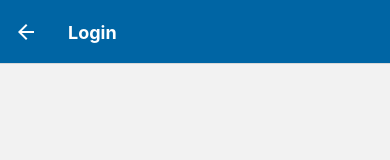
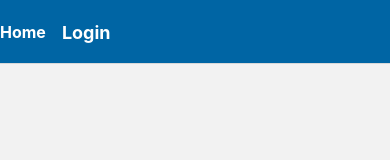
Before and after one commit to anikgvsu/buddybites, a React Native app: screen /Login in a window 390 px wide. Shown: the top 160 px of the page. Built offline with nearby package versions, Linux system fonts and the light colour scheme.

Commit message:
home button in login screen

```diff
--- a/screens/LoginScreen.js
+++ b/screens/LoginScreen.js
@@ -1,4 +1,4 @@
-import React, { useState } from 'react';
+import React, { useState, useEffect } from 'react';
 import { View, TextInput, StyleSheet, Text, TouchableOpacity } from 'react-native';
 
 import { getAuth, signInWithEmailAndPassword } from "firebase/auth";
@@ -8,6 +8,25 @@ const LoginScreen = ({ navigation }) => {
   const [emailError, setEmailError] = useState('');
   const [password, setPassword] = useState('');
   const [passwordError, setPasswordError] = useState('');
+
+  useEffect(() => {
+
+    navigation.setOptions({
+      headerLeft: () => (
+        <TouchableOpacity
+          onPress={() => {
+
+            navigation.navigate('Home');
+          }}
+        >
+          <View>
+            <Text style={styles.homeButtonText}>Home</Text>
+          </View>
+        </TouchableOpacity>
+      ),
+    });
+
+  }, []);
 
 
   const handleLogin = () => {
@@ -114,6 +133,11 @@ const styles = StyleSheet.create({
     fontSize: 16,
     fontWeight: 'bold',
   },
+  homeButtonText: {
+    color: 'white',
+    fontSize: 16,
+    fontWeight: 'bold',
+  },
 
   error: {
     color: 'red',
```
